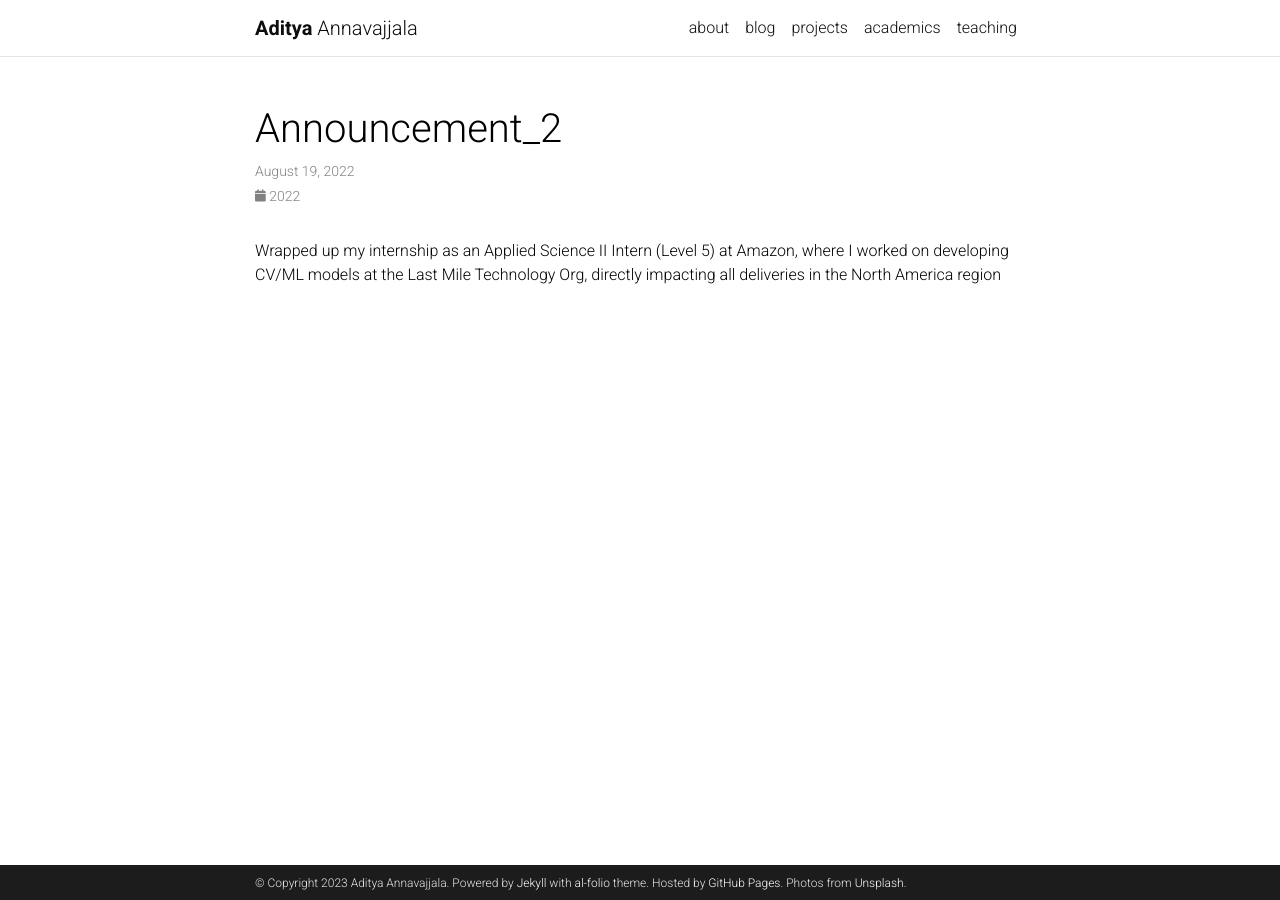
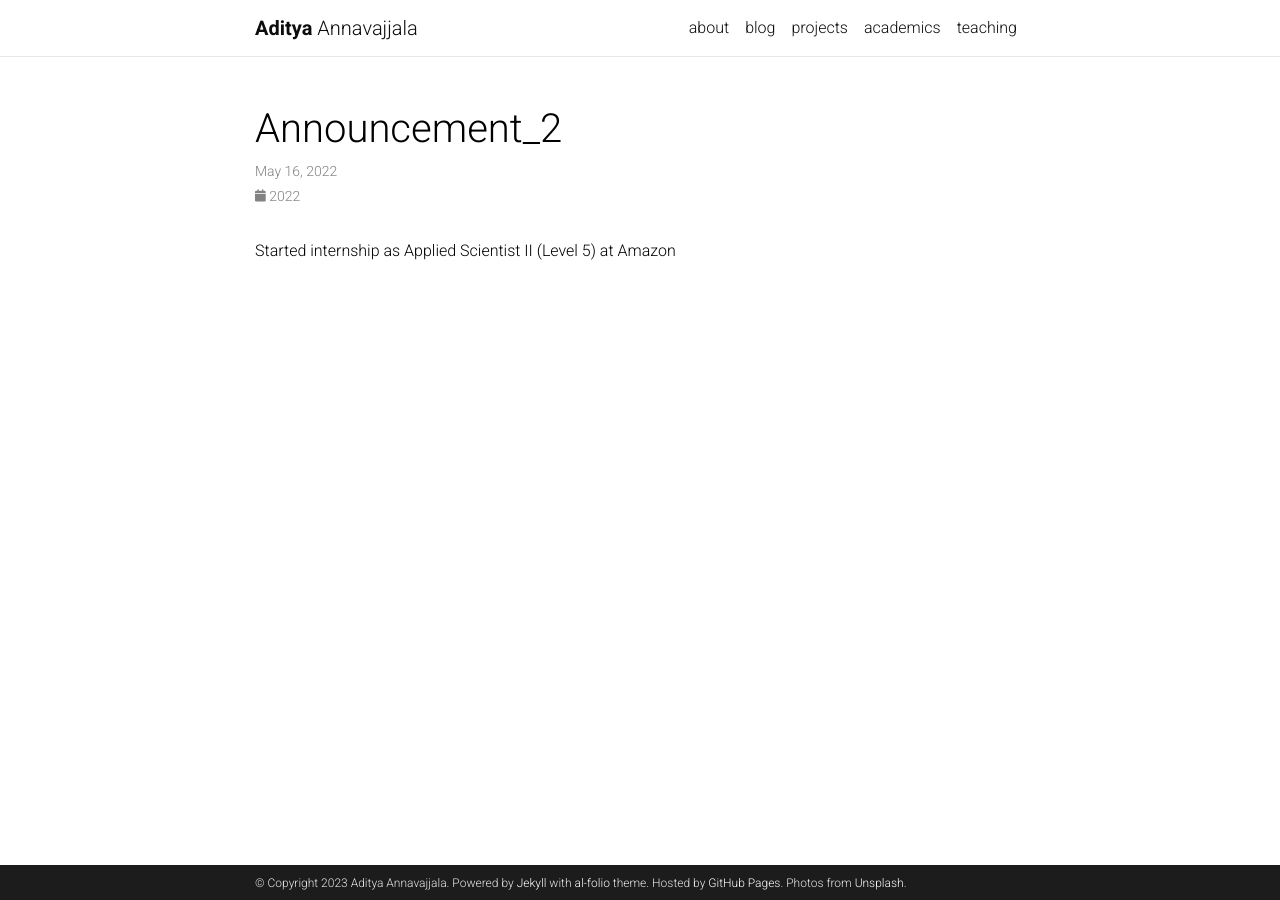
Before and after one commit to AdityaAS/adityaas.github.io, a Jekyll site: the page built from _news/announcement_2.md, in a window 1280 px wide. Built offline with Jekyll 4.4.1, drawn with Linux system fonts in a browser that asks for light colours; full-size pictures stand in for the smaller copies a plugin makes; comment, search, counter and statistics services are not loaded; a style sheet for code colours, icons or effects is not loaded.

Commit message:
Adds news items. Switch pubs <> news order

```diff
--- a/_news/announcement_2.md
+++ b/_news/announcement_2.md
@@ -1,7 +1,7 @@
 ---
 layout: post
-date: 2022-08-19 15:59:00-0400
+date: 2022-05-16 15:59:00-0400
 inline: true
 ---
 
-Wrapped up my internship as an Applied Science II Intern (Level 5) at Amazon, where I worked on developing CV/ML models at the Last Mile Technology Org, directly impacting all deliveries in the North America region
+Started internship as Applied Scientist II (Level 5) at Amazon
```
Also changed, not shown: _layouts/about.html (+17 -4 lines), _news/announcement_12.md (added, +7 -0 lines), _news/announcement_13.md (added, +7 -0 lines).
